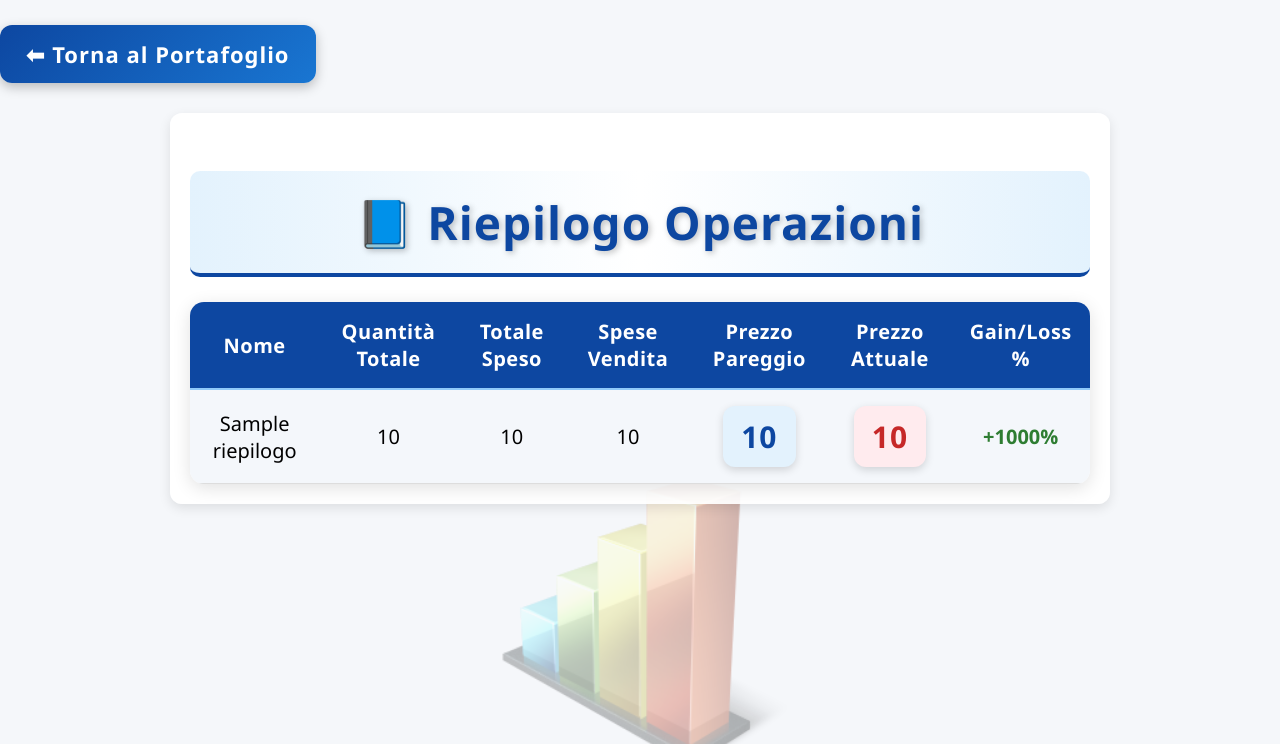
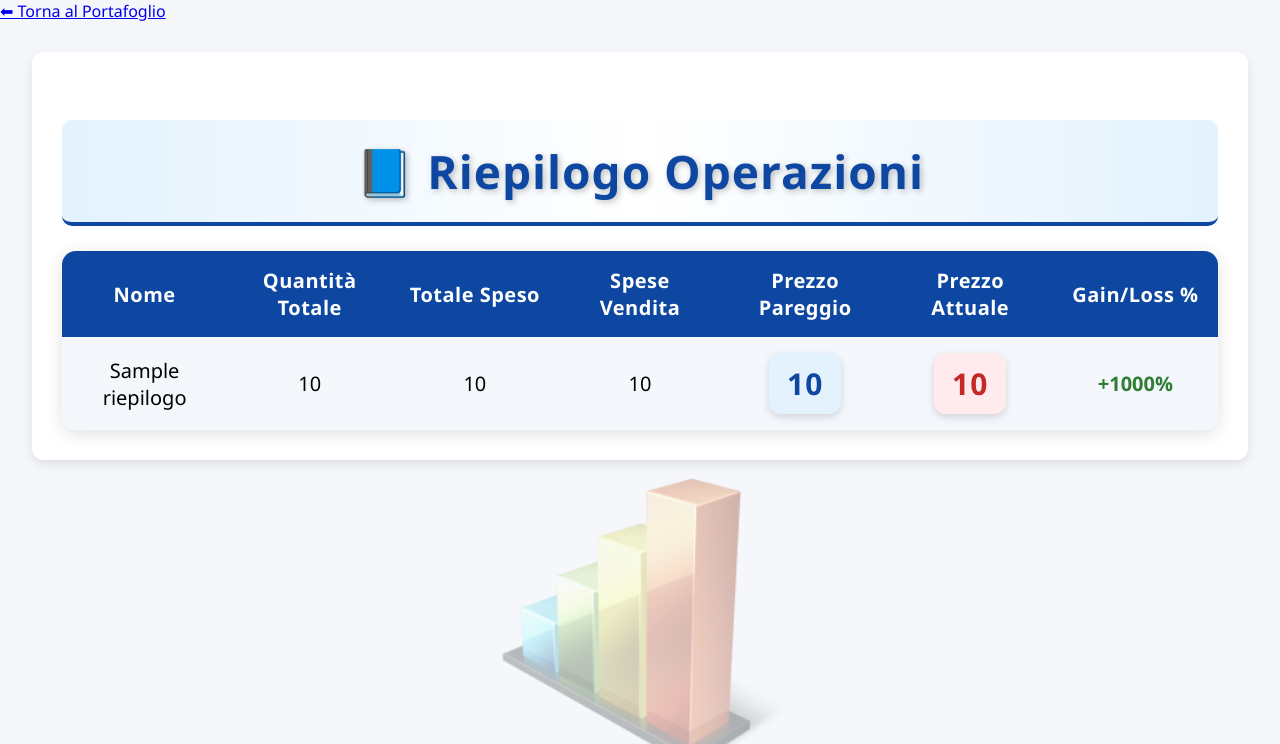
Before and after one commit to emiliomaj60-lang/portfolio_alerts, a Flask app: template src/templates/riepilogo_operazioni.html in a window 1280 px wide. Shown: the top 744 px of the page. Run offline with Flask 3, Linux system fonts and the light colour scheme; the template is opened without the code that fills it: most values are stand-ins (such as "Sample title", 1, 10 or a date in 2020).

Commit message:
Add files via upload

```diff
--- a/src/static/style.css
+++ b/src/static/style.css
@@ -6,6 +6,25 @@ body {
     background: #f5f7fa;
     margin: 0;
     padding: 0;
+    position: relative;
+    z-index: 0;
+}
+
+/* Filigrana */
+body::after {
+    content: "";
+    position: fixed;
+    bottom: 20px;
+    left: 50%;
+    transform: translateX(-50%);
+    width: 320px;
+    height: 320px;
+    background-image: url("/static/icons/icon-192.png");
+    background-size: contain;
+    background-repeat: no-repeat;
+    opacity: 0.35;
+    pointer-events: none;
+    z-index: -1;
 }
 
 header {
@@ -17,281 +36,28 @@ header {
     letter-spacing: 1px;
 }
 
+/* ----------------------------------------------------
+   CONTAINER CENTRATO E LARGO
+---------------------------------------------------- */
 .container {
-    width: 90%;
-    max-width: 900px;
-    margin: 30px auto;
-    background: rgba(255, 255, 255, 0.92); /* TRASPARENZA LEGGERA */
-    padding: 20px;
+    width: 95%;
+    max-width: 1400px;     /* 🔥 più largo */
+    margin: 30px auto;     /* 🔥 centrato */
+    background: rgba(255, 255, 255, 0.92);
+    padding: 30px;
     border-radius: 12px;
     box-shadow: 0 4px 12px rgba(0,0,0,0.1);
+    box-sizing: border-box;
+}
+
+/* Wrapper per evitare overflow */
+.table-wrapper {
+    width: 100%;
+    overflow-x: auto;
 }
 
 /* ----------------------------------------------------
-   TABELLA (+20% righe)
----------------------------------------------------- */
-table {
-    width: 100%;
-    border-collapse: collapse;
-    font-size: 19px;
-}
-
-th {
-    background: #e3f2fd;
-    padding: 15px;
-    text-align: left;
-    border-bottom: 2px solid #90caf9;
-    font-size: 20px;
-}
-
-td {
-    padding: 14px;
-    border-bottom: 1px solid #ddd;
-    font-size: 19px;
-}
-
-tr:hover {
-    background: #f1f8ff;
-}
-
-/* ----------------------------------------------------
-   COLORI GAIN / LOSS
----------------------------------------------------- */
-.gain {
-    color: #2e7d32;
-    font-weight: bold;
-}
-
-.loss {
-    color: #c62828;
-    font-weight: bold;
-}
-
-/* ----------------------------------------------------
-   BOTTONI (+50% Aggiorna Tutti)
----------------------------------------------------- */
-.update-container {
-    text-align: center;
-    margin-top: 25px;
-}
-
-.refresh-all-btn {
-    padding: 18px 30px;
-    background: #1e88e5;
-    color: white;
-    border: none;
-    border-radius: 10px;
-    cursor: pointer;
-    font-size: 27px;
-    font-weight: bold;
-    transition: background 0.2s ease;
-}
-
-.refresh-all-btn:hover {
-    background: #1565c0;
-}
-
-.refresh-all-btn:active {
-    background: #0d47a1;
-}
-
-/* Bottone grande "Torna al Portafoglio" */
-.back-btn {
-    display: inline-block;
-    padding: 18px 32px;
-    background: #1e88e5;
-    color: white;
-    font-size: 28px;
-    font-weight: bold;
-    border-radius: 12px;
-    text-decoration: none;
-    transition: background 0.2s ease;
-    margin-top: 30px;
-}
-
-.back-btn:hover {
-    background: #1565c0;
-}
-
-.back-btn:active {
-    background: #0d47a1;
-}
-
-/* ----------------------------------------------------
-   BADGE STATO AGGIORNAMENTO (+50%)
----------------------------------------------------- */
-.update-warning {
-    text-align: center;
-    font-size: 30px;
-    color: #c62828;
-    margin-bottom: 10px;
-    font-weight: bold;
-}
-
-.update-success {
-    text-align: center;
-    font-size: 30px;
-    color: #2e7d32;
-    margin-bottom: 10px;
-    font-weight: bold;
-    opacity: 0;
-    animation: fadeIn 0.8s forwards;
-}
-
-/* ----------------------------------------------------
-   ULTIMO AGGIORNAMENTO (+50%)
----------------------------------------------------- */
-.last-update {
-    font-size: 30px;
-    text-align: center;
-    margin: 20px 0;
-}
-
-/* Badge animato (fade-in) */
-@keyframes fadeIn {
-    from { opacity: 0; }
-    to { opacity: 1; }
-}
-
-/* ----------------------------------------------------
-   FILIGRANA ICONA SULLO SFONDO (PAGINA PRINCIPALE)
----------------------------------------------------- */
-body::after {
-    content: "";
-    position: fixed;
-    bottom: 30px;
-    right: 30px;
-    width: 220px;
-    height: 220px;
-    background-image: url("/static/icons/icon-192.png");
-    background-size: contain;
-    background-repeat: no-repeat;
-    opacity: 0.06;
-    pointer-events: none;
-    z-index: 5;
-}
-/* ----------------------------------------------------
-   FILIGRANA ICONA SULLO SFONDO (IN BASSO)
----------------------------------------------------- */
-body {
-    position: relative;
-    z-index: 0;
-}
-
-body::after {
-    content: "";
-    position: fixed;
-    bottom: 20px;      /* FILIGRANA IN BASSO */
-    left: 50%;         /* CENTRATA ORIZZONTALMENTE */
-    transform: translateX(-50%);
-    width: 320px;
-    height: 320px;
-    background-image: url("/static/icons/icon-192.png");
-    background-size: contain;
-    background-repeat: no-repeat;
-    opacity: 0.35;     /* TRASPARENZA */
-    pointer-events: none;
-    z-index: -1;       /* DIETRO AL CONTENUTO, DAVANTI ALLO SFONDO */
-}
-/* ----------------------------------------------------
-   BOTTONE RIEPILOGO
----------------------------------------------------- */
-.btn-riepilogo {
-    padding: 14px 22px;
-    background: #388e3c;
-    color: white;
-    border-radius: 10px;
-    text-decoration: none;
-    font-size: 20px;
-    font-weight: bold;
-}
-/* ----------------------------------------------------
-   BOTTONE titolo-riepilogo
----------------------------------------------------- */
-.titolo-riepilogo {
-    font-size: 46px;
-    font-weight: 900;
-    text-align: center;
-    color: #0d47a1;
-
-    /* Effetti scenografici */
-    text-shadow: 2px 2px 6px rgba(0,0,0,0.25);
-    letter-spacing: 1px;
-
-    /* Barra decorativa */
-    padding: 20px 0;
-    border-bottom: 4px solid #0d47a1;
-
-    /* Sfondo elegante */
-    background: linear-gradient(to right, #e3f2fd, #ffffff, #e3f2fd);
-    border-radius: 10px;
-
-    /* Spazio intorno */
-    margin-bottom: 25px;
-}
-
-.pareggio-badge {
-    font-size: 34px;
-    font-weight: 900;
-    color: #0d47a1;
-    background: #e3f2fd;
-    padding: 12px 20px;
-    border-radius: 12px;
-    display: inline-block;   /* 🔥 fondamentale per far vedere il box */
-    box-shadow: 0 3px 8px rgba(0,0,0,0.15);
-    letter-spacing: 1px;
-}
-
-.header-scenografico {
-    background: linear-gradient(to right, #0a3d91, #1565c0, #1e88e5);
-    padding: 28px 0;
-    text-align: center;
-    border-radius: 0 0 18px 18px;
-    box-shadow: 0 4px 14px rgba(0,0,0,0.35);
-}
-
-.header-scenografico h1 {
-    font-size: 48px;
-    font-weight: 900;
-    color: white;
-    margin: 0;
-    letter-spacing: 2px;
-    text-shadow: 3px 3px 8px rgba(0,0,0,0.45);
-}
-.btn-back-wrapper {
-    text-align: left;
-    margin: 25px 0 10px 0;
-}
-
-.btn-back {
-    font-size: 22px;
-    padding: 14px 26px;
-    background: linear-gradient(135deg, #0d47a1, #1976d2);
-    color: white;
-    border-radius: 12px;
-    text-decoration: none;
-    font-weight: 900;
-    display: inline-block;
-    box-shadow: 0 4px 12px rgba(0,0,0,0.25);
-    letter-spacing: 1px;
-    transition: 0.2s ease-in-out;
-}
-
-.btn-back:hover {
-    transform: scale(1.05);
-    background: linear-gradient(135deg, #1565c0, #1e88e5);
-}
-.prezzo-attuale {
-    font-size: 26px;
-    font-weight: 900;
-    color: #0d47a1;
-    display: inline-block;
-    padding: 4px 10px;
-    border-radius: 8px;
-    background: #e3f2fd;
-}
-/* ----------------------------------------------------
-   TABELLA RIEPILOGO (stile premium)
+   TABELLA PREMIUM
 ---------------------------------------------------- */
 table {
     width: 100%;
@@ -301,6 +67,7 @@ table {
     border-radius: 14px;
     overflow: hidden;
     box-shadow: 0 4px 18px rgba(0,0,0,0.12);
+    table-layout: fixed; /* 🔥 evita colonne troppo larghe */
 }
 
 th {
```
Also changed, not shown: other parts of src/static/style.css (+67 -4 lines).
